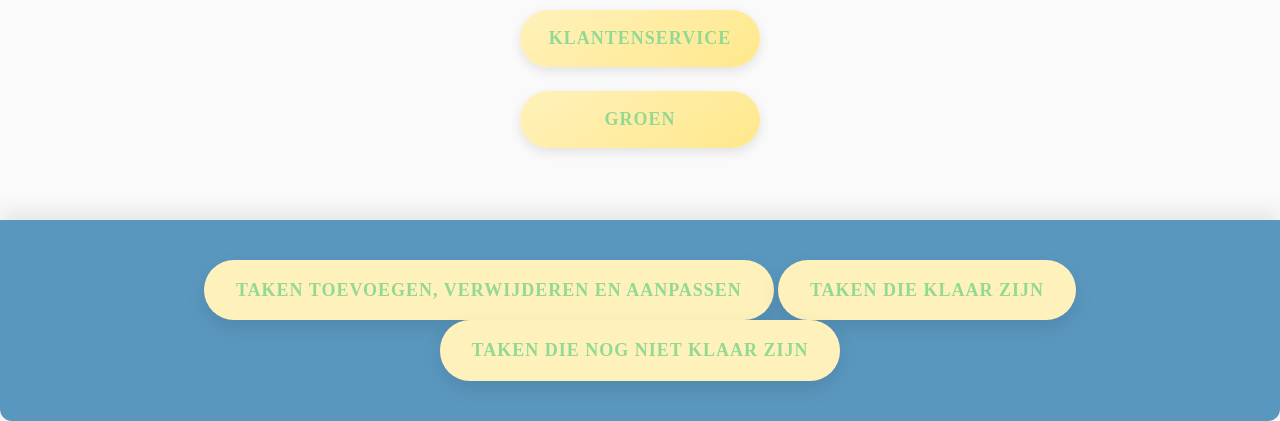
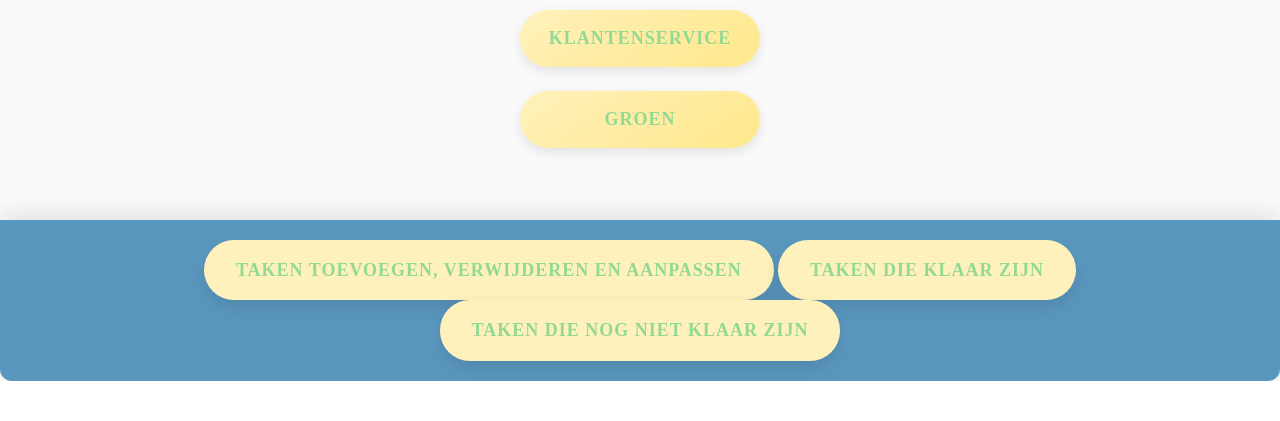
Before and after one commit to RobinGroeneveld/pra-b3_web, a PHP site: page /index.php in a window 1280 px wide. Shown: the part 491-912 px from the top of the page. After the commit the page ends 872 px from the top, so only its background shows below. Run offline with PHP 8.4, Linux system fonts and the light colour scheme; some libraries are stand-ins or nearby versions.

Commit message:
footer kleiner gemaakt

```diff
--- a/public_html/css/main.css
+++ b/public_html/css/main.css
@@ -112,7 +112,7 @@ footer {
   background-color: #5a97bf;
   color: white;
   text-align: center;
-  padding: 40px 20px;
+  padding: 20px 20px;
   margin-top: 60px;
   box-shadow: 0 -6px 25px rgba(0, 0, 0, 0.1);
   border-radius: 0 0 12px 12px;
```
